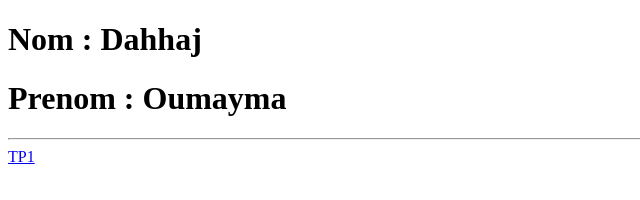
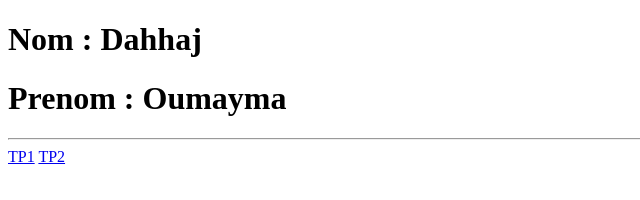
Before and after one commit to Oumayma-hue/DahhajOumayam.github.io, a plain HTML site: page index.html in a window 1280 px wide. Shown: the full height of the page, 0-640 px from the left. Drawn offline with Linux system fonts and the light colour scheme.

Commit message:
Update index.html

```diff
--- a/index.html
+++ b/index.html
@@ -11,5 +11,6 @@
     <h1>Prenom : Oumayma</h1>
     <hr>
     <a href="mycv.html">TP1</a>
+     <a href="mycss.html">TP2</a>
 </body>
 </html>
```
